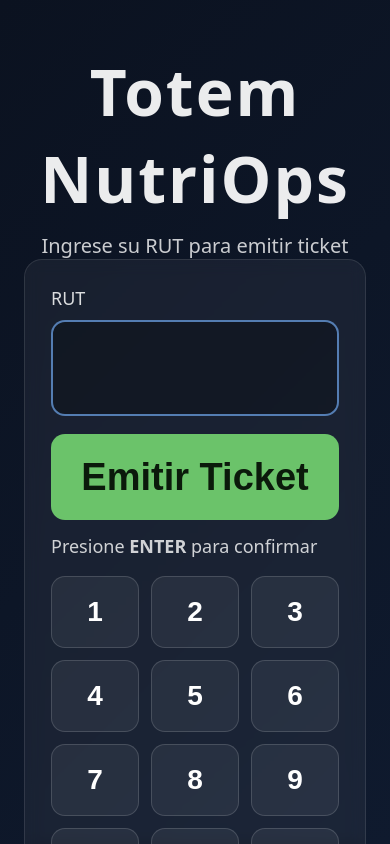
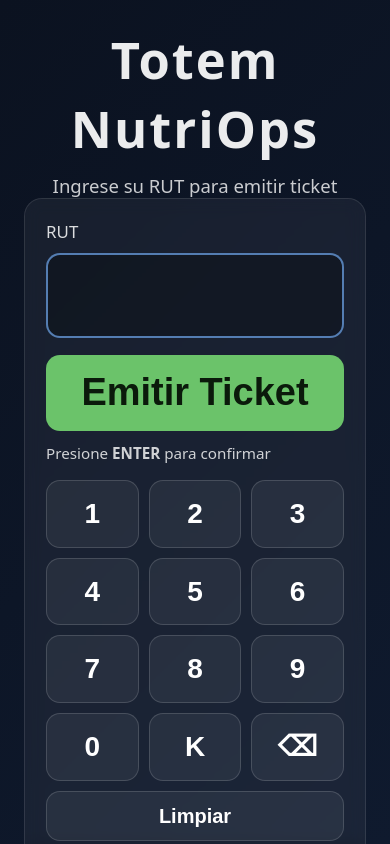
Before and after one commit to mvargascode/nutriops-platform, a Vue app in the folder apps/kiosk/: page / in a window 390 px wide. Shown: the top 844 px of the page. Built offline with nearby package versions, Linux system fonts and the light colour scheme; no server answers.

Commit message:
fix: escalar layout del kiosk con vh para que no se corte en tablets

```diff
--- a/apps/kiosk/src/assets/styles/kiosk.css
+++ b/apps/kiosk/src/assets/styles/kiosk.css
@@ -6,7 +6,7 @@ body,
 }
 
 body {
-    overflow: hidden;
+    overflow-y: auto;
     background: linear-gradient(135deg, #0b1220, #0f1a2e);
     font-family: system-ui, sans-serif;
 }
@@ -17,12 +17,12 @@ body {
 
 /* ===== Layout ===== */
 .kioskRoot {
-    height: 100vh;
+    min-height: 100vh;
     display: flex;
     flex-direction: column;
     justify-content: space-between;
     align-items: center;
-    padding: 48px 24px;
+    padding: clamp(16px, 3vh, 48px) 24px;
 }
 
 .kioskHeader {
@@ -32,13 +32,13 @@ body {
 
 .kioskHeader h1 {
     margin: 0;
-    font-size: 64px;
+    font-size: clamp(32px, 6vh, 64px);
     letter-spacing: 2px;
 }
 
 .kioskHeader p {
     margin: 10px 0 0;
-    font-size: 20px;
+    font-size: clamp(14px, 2.2vh, 20px);
     opacity: .85;
 }
 
@@ -50,7 +50,7 @@ body {
 
 .kioskCard {
     width: min(980px, 92vw);
-    padding: 26px;
+    padding: clamp(14px, 2.5vh, 26px);
     border-radius: 18px;
     border: 1px solid rgba(255, 255, 255, .10);
     background: rgba(255, 255, 255, .05);
@@ -60,30 +60,30 @@ body {
 .kioskLabel {
     display: block;
     color: rgba(255, 255, 255, .85);
-    font-size: 18px;
+    font-size: clamp(14px, 2vh, 18px);
     margin-bottom: 10px;
 }
 
 .kioskRutInput {
     width: 100%;
-    height: 96px;
+    height: clamp(56px, 10vh, 96px);
     border-radius: 14px;
     border: 2px solid rgba(120, 180, 255, .65);
     background: rgba(0, 0, 0, .25);
     color: white;
-    font-size: 56px;
+    font-size: clamp(32px, 7vh, 56px);
     padding: 0 18px;
     outline: none;
 }
 
 .kioskEmitBtn {
     width: 100%;
-    margin-top: 18px;
-    height: 86px;
+    margin-top: clamp(8px, 2vh, 18px);
+    height: clamp(56px, 9vh, 86px);
     border-radius: 14px;
     border: none;
     cursor: pointer;
-    font-size: 38px;
+    font-size: clamp(22px, 4.5vh, 38px);
     font-weight: 800;
     background: #6bc36a;
     color: #0b1a0b;
@@ -100,9 +100,9 @@ body {
 }
 
 .kioskHint {
-    margin-top: 14px;
+    margin-top: clamp(6px, 1.5vh, 14px);
     color: rgba(255, 255, 255, .8);
-    font-size: 18px;
+    font-size: clamp(13px, 1.8vh, 18px);
 }
 
 .kioskStatus {
@@ -121,17 +121,17 @@ body {
 
 /* ===== Keypad ===== */
 .kioskKeypad {
-    margin-top: 18px;
+    margin-top: clamp(8px, 2vh, 18px);
     width: 100%;
     display: grid;
     grid-template-columns: repeat(3, 1fr);
-    gap: 12px;
+    gap: clamp(6px, 1.2vh, 12px);
 }
 
 .kioskKeypad button {
-    height: 72px;
+    height: clamp(44px, 8vh, 72px);
     border-radius: 14px;
-    font-size: 28px;
+    font-size: clamp(18px, 3.5vh, 28px);
     font-weight: 800;
     border: 1px solid rgba(255, 255, 255, .15);
     background: rgba(255, 255, 255, .06);
@@ -153,13 +153,14 @@ body {
 
 .kioskKeypad .wide {
     grid-column: span 3;
-    height: 60px;
-    font-size: 20px;
+    height: clamp(36px, 6vh, 60px);
+    font-size: clamp(14px, 2.5vh, 20px);
 }
 
 .kioskFooter {
     color: rgba(255, 255, 255, .6);
-    font-size: 16px;
+    font-size: 14px;
+    flex-shrink: 0;
 }
 
 /* ===== OVERLAY ALERT ===== */
```
